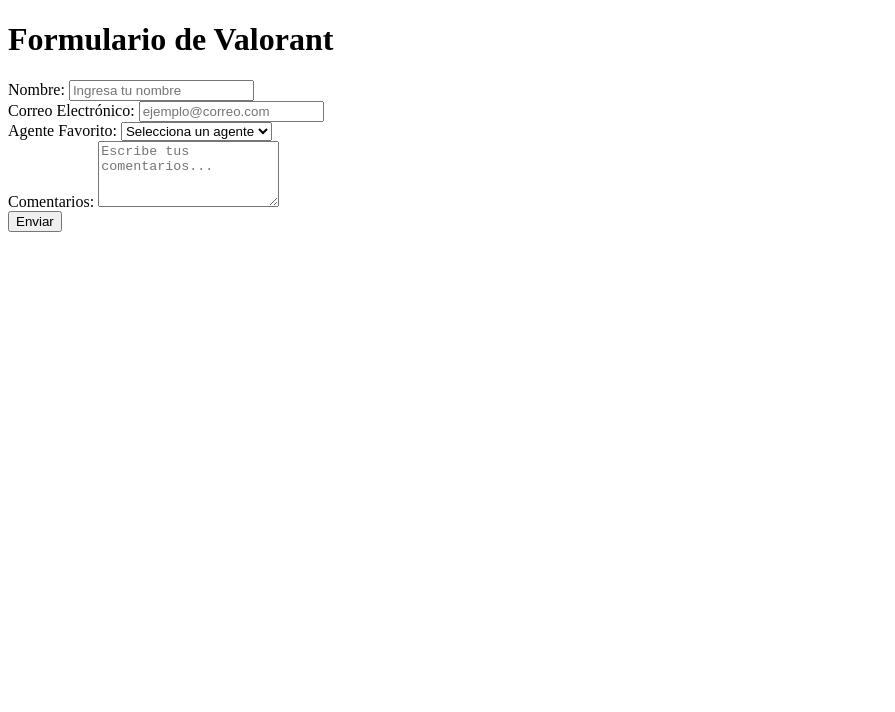
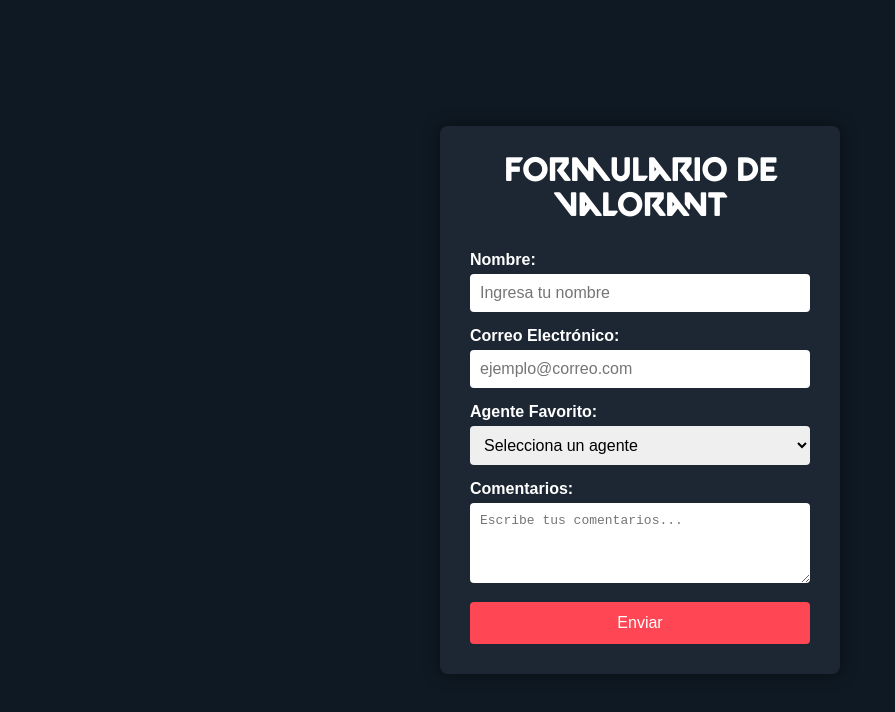
Before and after one commit to Mostaza5330/FormularioWeb, a plain HTML site: page index.html in a window 1280 px wide. Shown: the whole page, without its empty margins (0-895 px from the left). Drawn offline with Linux system fonts and the light colour scheme.

Commit message:
estilo con letras

```diff
--- /dev/null
+++ b/estilos.css
@@ -0,0 +1,79 @@
+/* Importar la fuente personalizada Valorant */
+@font-face {
+    font-family: 'Valorant';
+    src: url('Valorant Font.ttf') format('truetype');
+  }
+
+  /* Estilos generales */
+  * {
+    box-sizing: border-box;
+    margin: 0;
+    padding: 0;
+  }
+
+  body {
+    font-family: Arial, sans-serif;
+    background-color: #0f1923;
+    color: #fff;
+    display: flex;
+    justify-content: center;
+    align-items: center;
+    min-height: 100vh;
+    padding: 20px;
+  }
+
+  /* Contenedor del formulario */
+  .form-container {
+    background-color: #1c2733;
+    padding: 30px;
+    border-radius: 8px;
+    box-shadow: 0 0 15px rgba(0, 0, 0, 0.5);
+    width: 100%;
+    max-width: 400px;
+  }
+
+  /* Título con fuente personalizada */
+  .form-container h1 {
+    font-family: 'Valorant', Arial, sans-serif;
+    text-align: center;
+    margin-bottom: 25px;
+    font-size: 2em;
+  }
+
+  /* Grupo de formulario */
+  .form-group {
+    margin-bottom: 15px;
+  }
+
+  .form-group label {
+    display: block;
+    margin-bottom: 5px;
+    font-weight: bold;
+  }
+
+  .form-group input,
+  .form-group select,
+  .form-group textarea {
+    width: 100%;
+    padding: 10px;
+    border: none;
+    border-radius: 4px;
+    font-size: 1em;
+  }
+
+  /* Botón de envío */
+  button[type="submit"] {
+    width: 100%;
+    padding: 12px;
+    background-color: #ff4655;
+    border: none;
+    border-radius: 4px;
+    color: #fff;
+    font-size: 1em;
+    cursor: pointer;
+    transition: background-color 0.3s ease;
+  }
+
+  button[type="submit"]:hover {
+    background-color: #e03e4e;
+  }
--- a/index.html
+++ b/index.html
@@ -4,7 +4,7 @@
   <meta charset="UTF-8">
   <meta name="viewport" content="width=device-width, initial-scale=1.0">
   <title>Formulario de Valorant</title>
-  <link rel="stylesheet" href="style.css">
+  <link rel="stylesheet" href="estilos.css">
 </head>
 <body>
   <div class="form-container">
```
Also changed, not shown: Valorant Font.ttf (added).
